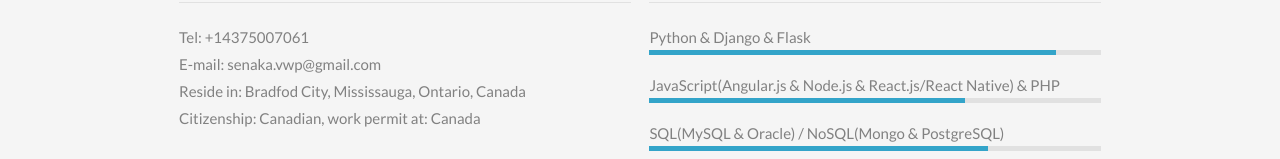
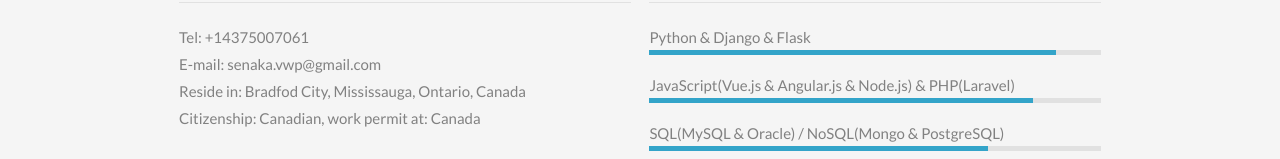
Before and after one commit to sniper88t/CVStore, a plain HTML site: page index.html in a window 1280 px wide. Shown: the part 429-588 px from the top of the page. Drawn offline with nearby package versions, Linux system fonts and the light colour scheme; a web font is replaced by a local one.

Commit message:
update 202102

```diff
--- a/index.html
+++ b/index.html
@@ -112,7 +112,7 @@ Citizenship: Canadian, work permit at: Canada<br> </p>
 				<h3>Skills</h3>
 				<ul class="barres">
 					<li data-skills="80">Python & Django & Flask<span style="width: 90%;"></span></li>
-					<li data-skills="60">JavaScript(Angular.js & Node.js & React.js/React Native) & PHP<span style="width: 70%;"></span></li>
+					<li data-skills="60">JavaScript(Vue.js & Angular.js & Node.js) & PHP(Laravel)<span style="width: 85%;"></span></li>
 					<li data-skills="75">SQL(MySQL & Oracle) / NoSQL(Mongo & PostgreSQL)<span style="width: 75%;"></span></li>
 					<li data-skills="40">C++ & C#(ASP.Net/ASP.Net Core)<span style="width: 80%;"></span></li>
 					<li data-skills="95">WordPress + PHP + MySQL<span style="width: 95%;"></span></li>
```
